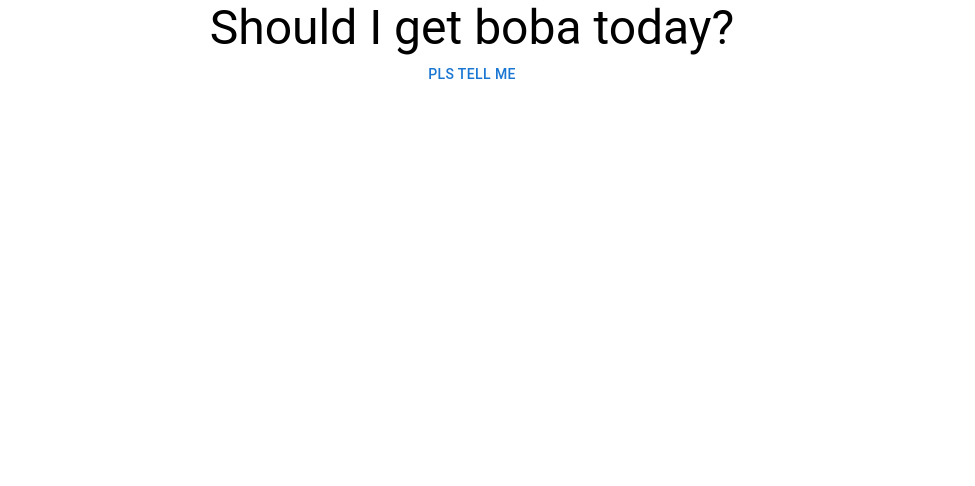
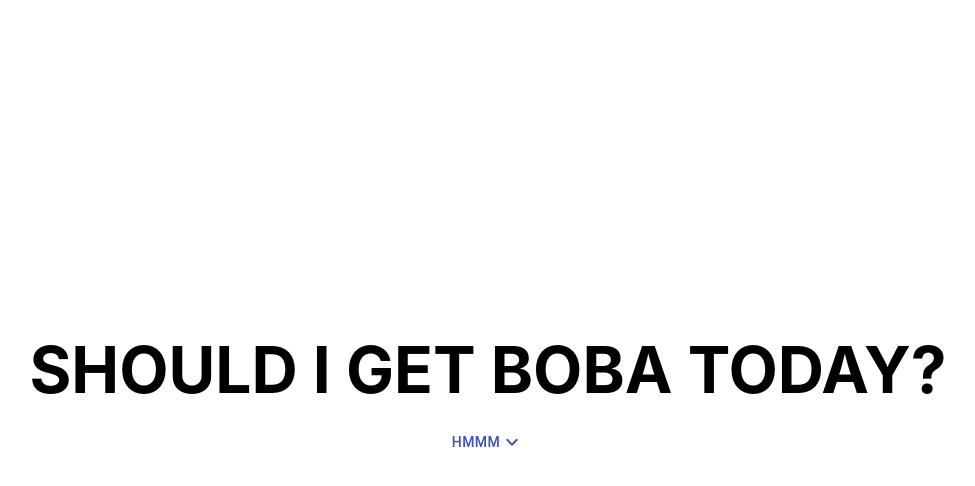
Before and after one commit to emilyglue/boba-ui, a React (Create React App) app: page / in a window 1280 px wide. Shown: the top 486 px of the page, without its empty margins (168-1143 px from the left). Built offline with nearby package versions, Linux system fonts and the light colour scheme.

Commit message:
Egu design (#1)
* fix formatting

* init theme, add css

* fix typo

* update title and buttons

* reduce font-weight

```diff
--- a/package.json
+++ b/package.json
@@ -5,6 +5,7 @@
   "dependencies": {
     "@emotion/react": "^11.10.6",
     "@emotion/styled": "^11.10.6",
+    "@mui/icons-material": "^5.11.16",
     "@mui/material": "^5.12.0",
     "@testing-library/jest-dom": "^5.16.5",
     "@testing-library/react": "^13.4.0",
--- a/src/App.css
+++ b/src/App.css
@@ -1,38 +1,62 @@
-.App {
-  text-align: center;
+.hideOverflow {
+  height: calc(100vh / 4) * 3;
+  overflow: hidden;
 }
 
-.App-logo {
-  height: 40vmin;
-  pointer-events: none;
+.responseText {
+  padding-top: calc(100vh / 2);
+  animation: paddingMove 1s forwards;
 }
 
-@media (prefers-reduced-motion: no-preference) {
-  .App-logo {
-    animation: App-logo-spin infinite 20s linear;
+@keyframes paddingMove {
+  from {
+    padding-top: 150vh;
+  }
+  to {
+    padding-top: 0;
   }
 }
 
-.App-header {
-  background-color: #282c34;
-  min-height: 100vh;
-  display: flex;
-  flex-direction: column;
-  align-items: center;
-  justify-content: center;
-  font-size: calc(10px + 2vmin);
-  color: white;
+.container {
+  margin-top: calc(100vh / 2 - 8rem);
+  position: fixed;
+  width: 100%;
+  padding: 1em;
 }
 
-.App-link {
-  color: #61dafb;
+.moveup {
+  animation: moveup 1s forwards;
 }
 
-@keyframes App-logo-spin {
+@keyframes moveup {
   from {
-    transform: rotate(0deg);
+    margin-top: calc(100vh / 2 - 8rem);
   }
   to {
-    transform: rotate(360deg);
+    margin-top: 0;
   }
 }
+
+h1.title {
+  display: block;
+  font-size: 4rem;
+  text-transform: uppercase;
+  font-weight: 700;
+  text-align: 'center';
+  margin-bottom: 1rem;
+}
+
+.shrink {
+  animation: shrink 1s forwards;
+}
+
+@keyframes shrink {
+  from {
+    font-size: 4rem;
+  }
+  to {
+    font-size: 2.125rem;
+  }
+}
+
+/* 2.125rem */
--- a/src/App.tsx
+++ b/src/App.tsx
@@ -1,13 +1,29 @@
+import { useState } from 'react'
+import { createTheme, ThemeProvider } from '@mui/material'
 import './App.css'
-import Response from './components/Response'
+import ResponseBox from './components/ResponseBox'
 import Title from './components/Title'
+import { themeOptions } from './customTheme'
 
+const theme = createTheme(themeOptions)
 function App () {
+  const [bobaKey, setBobaKey] = useState<null | number>(null)
+  const [shouldGetBoba, setShouldGetBoba] = useState<null | number>(null)
+  const onClick = () => {
+    const randomNum = Math.random()
+    setBobaKey(randomNum)
+    setShouldGetBoba(Math.round(randomNum))
+  }
+
   return (
-    <div className='App'>
-      <Title />
-      <Response />
-    </div>
+    <ThemeProvider theme={theme}>
+      <Title onClick={onClick} shouldGetBoba={shouldGetBoba} />
+      <ResponseBox
+        bobaKey={bobaKey}
+        onClick={onClick}
+        shouldGetBoba={shouldGetBoba}
+      />
+    </ThemeProvider>
   )
 }
 
--- a/src/components/Response.tsx
+++ b/src/components/Response.tsx
@@ -1,40 +1,17 @@
-import { Button } from '@mui/material'
-import Container from '@mui/material/Container'
 import Typography from '@mui/material/Typography'
-import { useState } from 'react'
+import WordWrapBox from '../utils/components/WordWrapBox'
 
-const Response = () => {
-  const [shouldGetBoba, setShouldGetBoba] = useState<null | number>(null)
-  const onClick = () => {
-    const random = Math.round(Math.random())
-    setShouldGetBoba(random)
-  }
-  const isInitialized = shouldGetBoba !== null
-  const DecisionButton = ({ text }: { text: string }) => (
-    <Button onClick={onClick}>{text}</Button>
-  )
-  if (!isInitialized) {
-    return (
-      <Container>
-        <DecisionButton text='Pls tell me' />
-      </Container>
-    )
-  } else if (shouldGetBoba) {
-    return (
-      <Container>
-        <Typography variant='h1'>Yaaaaaaaaaaaaas</Typography>
-        <p>Go treat yo self</p>
-        <DecisionButton text='Are you sure?' />
-      </Container>
-    )
-  }
-  return (
-    <Container>
-      <Typography variant='h1'>Not this time</Typography>
-      <p>But maybe next time!</p>
-      <DecisionButton text='I need a second opinion' />
-    </Container>
-  )
-}
+const Response = ({
+  subtitleText,
+  titleText
+}: {
+  subtitleText: string
+  titleText: string
+}) => (
+  <WordWrapBox className='responseText'>
+    <Typography variant='h1'>{titleText}</Typography>
+    <Typography variant='h4'>{subtitleText}</Typography>
+  </WordWrapBox>
+)
 
 export default Response
--- /dev/null
+++ b/src/components/ResponseBox.tsx
@@ -0,0 +1,44 @@
+import { Button } from '@mui/material'
+import ColumnBox from '../utils/components/ColumnBox'
+import Response from './Response'
+
+const ResponseBox = ({
+  bobaKey,
+  onClick,
+  shouldGetBoba
+}: {
+  bobaKey: null | number
+  onClick: () => void
+  shouldGetBoba: null | number
+}) => {
+  const isInitialized = shouldGetBoba !== null
+  let titleText = ''
+  let subtitleText = ''
+  let btnText = ''
+  if (!isInitialized) {
+    return <></>
+  } else if (shouldGetBoba) {
+    titleText = 'Yaaaaaaaaaaaaas'
+    subtitleText = 'Go treat yo self'
+    btnText = 'r u sure'
+  } else {
+    titleText = 'Not this time...'
+    subtitleText = 'but maybe next time!'
+    btnText = 'I need a second opinion'
+  }
+
+  return (
+    <ColumnBox height='100vh'>
+      <div className='hideOverflow' key={bobaKey}>
+        <Response subtitleText={subtitleText} titleText={titleText} />
+        <ColumnBox>
+          <Button onClick={onClick} style={{ margin: '2rem' }}>
+            {btnText}
+          </Button>
+        </ColumnBox>
+      </div>
+    </ColumnBox>
+  )
+}
+
+export default ResponseBox
--- a/src/components/Title.tsx
+++ b/src/components/Title.tsx
@@ -1,12 +1,33 @@
-import Container from '@mui/material/Container'
-import Typography from '@mui/material/Typography';
+import ExpandMoreIcon from '@mui/icons-material/ExpandMore'
+import { Button } from '@mui/material'
+import ColumnBox from '../utils/components/ColumnBox'
 
-const Title = () => (
-  <Container>
-    <Typography variant='h3' component='h1'>
-      Should I get boba today?
-    </Typography>
-  </Container>
-)
+const Title = ({
+  onClick,
+  shouldGetBoba
+}: {
+  onClick: () => void
+  shouldGetBoba: null | number
+}) => {
+  const isInitialized = shouldGetBoba !== null
+  const titleContainer = isInitialized ? 'container moveup' : 'container'
+  const titleText = isInitialized ? 'title shrink' : 'title'
+
+  return (
+    <div className={titleContainer}>
+      <h1 className={titleText} style={{ textAlign: 'center' }}>
+        Should I get boba today?
+      </h1>
+      {!isInitialized && (
+        <ColumnBox>
+          <Button aria-label='next' onClick={onClick}>
+            hmmm
+            <ExpandMoreIcon />
+          </Button>
+        </ColumnBox>
+      )}
+    </div>
+  )
+}
 
 export default Title
--- /dev/null
+++ b/src/customTheme.ts
@@ -0,0 +1,22 @@
+import { ThemeOptions } from '@mui/material/styles'
+
+export const themeOptions: ThemeOptions = {
+  palette: {
+    mode: 'light',
+    primary: {
+      main: '#3f51b5'
+    },
+    secondary: {
+      main: '#f50057'
+    }
+  },
+  typography: {
+    h1: {
+      fontWeight: 900,
+      textTransform: 'uppercase'
+    },
+    h2: {
+      fontWeight: 900
+    }
+  }
+}
--- /dev/null
+++ b/src/utils/components/ColumnBox.tsx
@@ -0,0 +1,16 @@
+import Box from '@mui/material/Box'
+import { ReactNode } from 'react'
+
+const ColumnBox = ({ children, ...props }: any) => (
+  <Box
+    alignItems='center'
+    display='flex'
+    flexDirection='column'
+    justifyContent='center'
+    {...props}
+  >
+    {children}
+  </Box>
+)
+
+export default ColumnBox
--- /dev/null
+++ b/src/utils/components/WordWrapBox.tsx
@@ -0,0 +1,22 @@
+import { ReactNode } from 'react'
+import Box from '@mui/material/Box'
+
+const WordWrapBox = ({
+  children,
+  className
+}: {
+  children: ReactNode
+  className?: string
+}) => (
+  <Box
+    className={className}
+    style={{
+      textAlign: 'center',
+      wordBreak: 'break-word'
+    }}
+  >
+    {children}
+  </Box>
+)
+
+export default WordWrapBox
```
Also changed, not shown: 1 other file (tests, documents, lock files or other folders).
